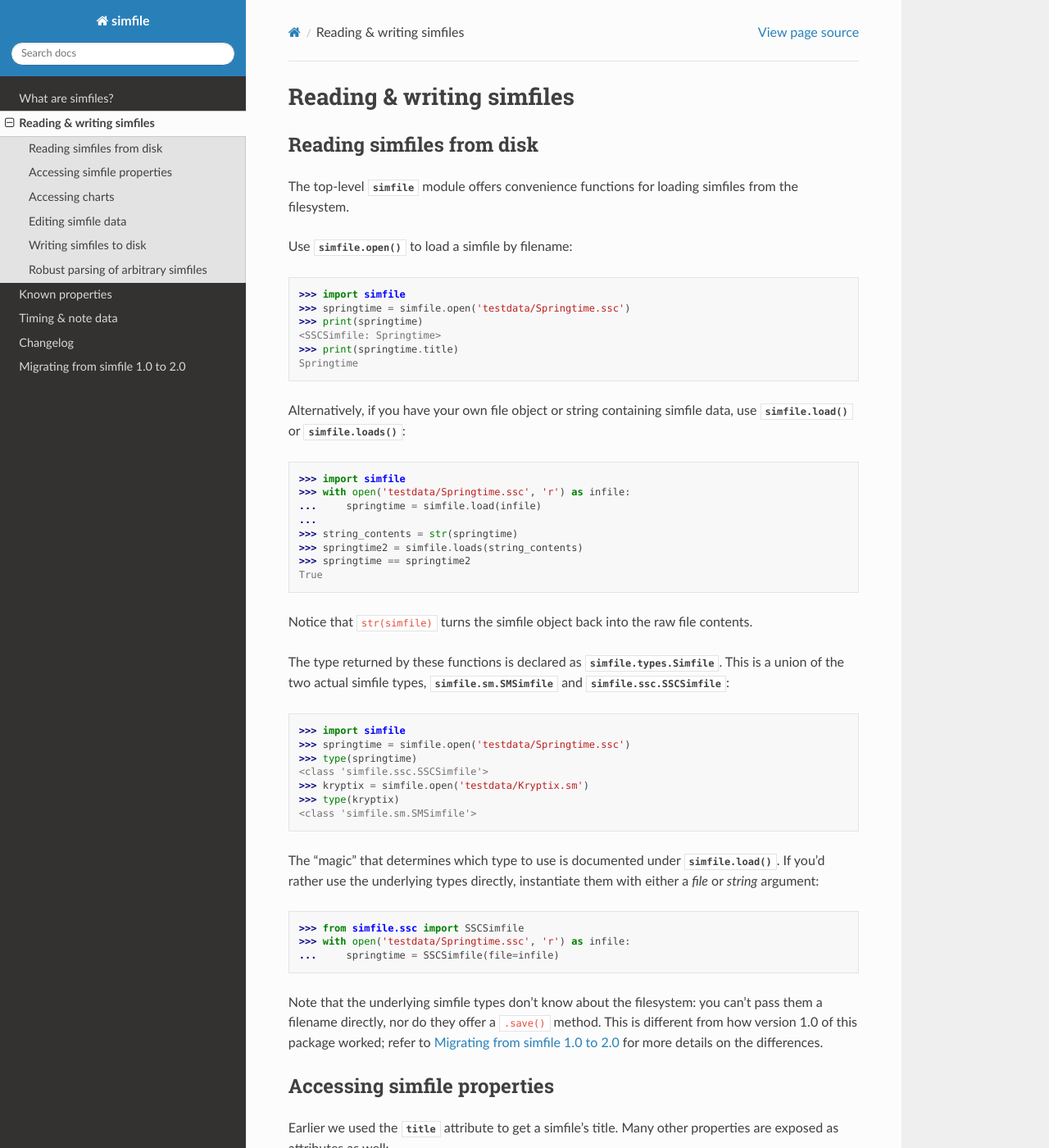
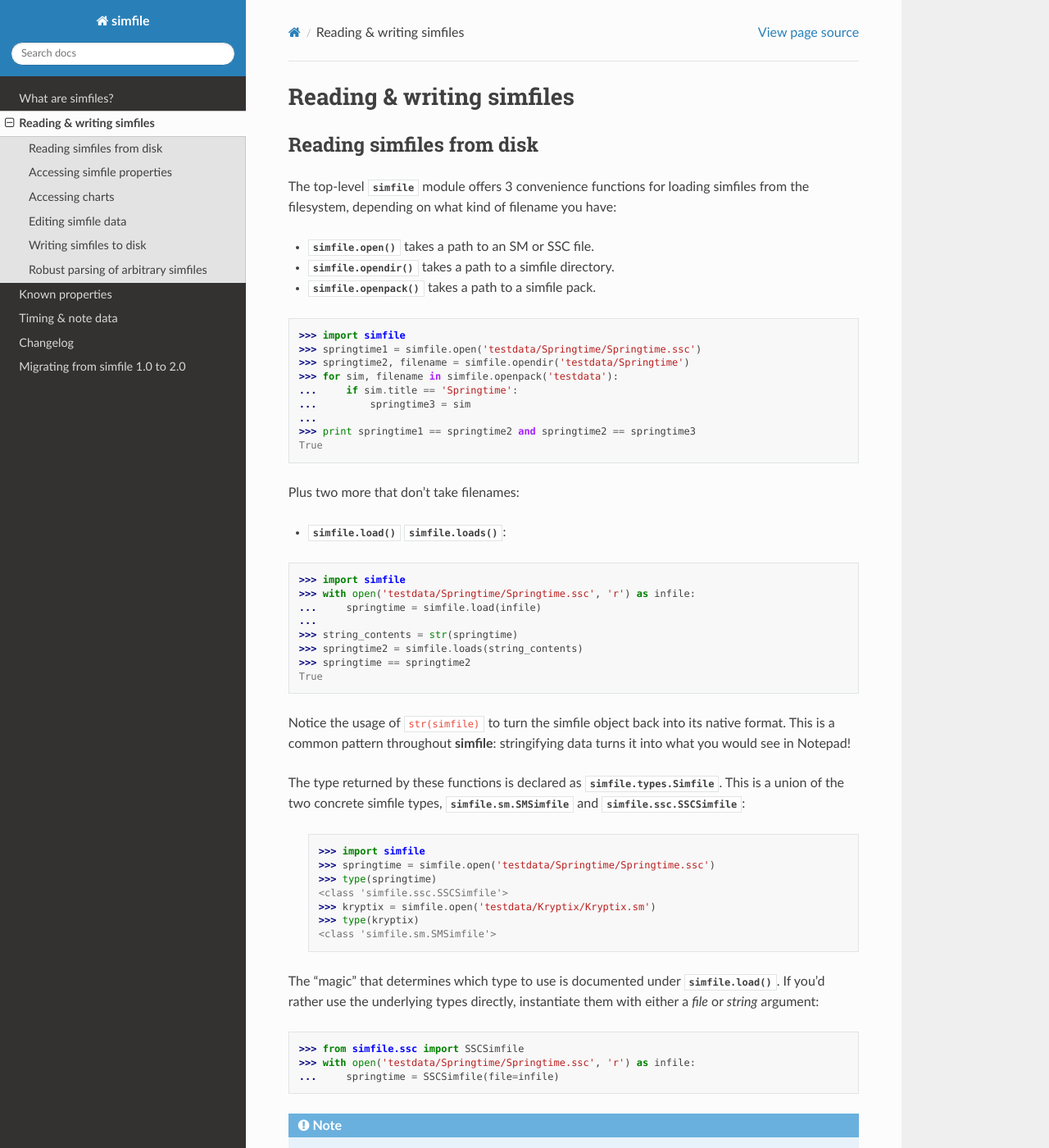
Before and after one commit to garcia/simfile, a Sphinx documentation site: the page built from docs/source/reading-writing.rst, in a window 1280 px wide and 1400 px high. Shown: the whole window at 82% size. Built offline with Sphinx 7.4.7 and the Read the Docs theme 2.0.0, drawn with Linux system fonts in a browser that asks for light colours; some of the changed text lies outside the part shown.

Commit message:
docs + normalize simfile dirs

```diff
--- a/docs/source/reading-writing.rst
+++ b/docs/source/reading-writing.rst
@@ -6,27 +6,33 @@ Reading & writing simfiles
 Reading simfiles from disk
 --------------------------
 
-The top-level :mod:`simfile` module offers convenience functions for loading
-simfiles from the filesystem.
+The top-level :mod:`simfile` module offers 3 convenience functions for loading
+simfiles from the filesystem, depending on what kind of filename you have:
 
-Use :py:func:`simfile.open` to load a simfile by filename:
+* :func:`simfile.open` takes a path to an SM or SSC file.
+* :func:`simfile.opendir` takes a path to a simfile directory.
+* :func:`simfile.openpack` takes a path to a simfile pack.
 
 .. doctest::
 
     >>> import simfile
-    >>> springtime = simfile.open('testdata/Springtime.ssc')
-    >>> print(springtime)
-    <SSCSimfile: Springtime>
-    >>> print(springtime.title)
-    Springtime
+    >>> springtime1 = simfile.open('testdata/Springtime/Springtime.ssc')
+    >>> springtime2, filename = simfile.opendir('testdata/Springtime')
+    >>> for sim, filename in simfile.openpack('testdata'):
+    ...     if sim.title == 'Springtime':
+    ...         springtime3 = sim
+    ...
+    >>> print springtime1 == springtime2 and springtime2 == springtime3
+    True
 
-Alternatively, if you have your own file object or string containing simfile
-data, use :func:`simfile.load` or :func:`simfile.loads`:
+Plus two more that don't take filenames:
+
+* :func:`simfile.load`  :func:`simfile.loads`:
 
 .. doctest::
 
     >>> import simfile
-    >>> with open('testdata/Springtime.ssc', 'r') as infile:
+    >>> with open('testdata/Springtime/Springtime.ssc', 'r') as infile:
     ...     springtime = simfile.load(infile)
     ...
     >>> string_contents = str(springtime)
@@ -34,20 +40,21 @@ data, use :func:`simfile.load` or :func:`simfile.loads`:
     >>> springtime == springtime2
     True
 
-Notice that :code:`str(simfile)` turns the simfile object back into the raw
-file contents.
+Notice the usage of :code:`str(simfile)` to turn the simfile object back into
+its native format. This is a common pattern throughout **simfile**:
+stringifying data turns it into what you would see in Notepad!
 
 The type returned by these functions is declared as
-:data:`simfile.types.Simfile`. This is a union of the two actual simfile types,
-:class:`simfile.sm.SMSimfile` and :class:`simfile.ssc.SSCSimfile`:
+:data:`simfile.types.Simfile`. This is a union of the two concrete simfile
+types, :class:`simfile.sm.SMSimfile` and :class:`simfile.ssc.SSCSimfile`:
 
-.. doctest::
+ .. doctest::
 
     >>> import simfile
-    >>> springtime = simfile.open('testdata/Springtime.ssc')
+    >>> springtime = simfile.open('testdata/Springtime/Springtime.ssc')
     >>> type(springtime)
     <class 'simfile.ssc.SSCSimfile'>
-    >>> kryptix = simfile.open('testdata/Kryptix.sm')
+    >>> kryptix = simfile.open('testdata/Kryptix/Kryptix.sm')
     >>> type(kryptix)
     <class 'simfile.sm.SMSimfile'>
 
@@ -58,13 +65,17 @@ instantiate them with either a `file` or `string` argument:
 .. doctest::
 
     >>> from simfile.ssc import SSCSimfile
-    >>> with open('testdata/Springtime.ssc', 'r') as infile:
+    >>> with open('testdata/Springtime/Springtime.ssc', 'r') as infile:
     ...     springtime = SSCSimfile(file=infile)
 
-Note that the underlying simfile types don't know about the filesystem: you
-can't pass them a filename directly, nor do they offer a :code:`.save()`
-method. This is different from how version 1.0 of this package worked; refer to
-:ref:`migrating` for more details on the differences.
+.. note::
+
+    These :data:`.Simfile` types don't know about the filesystem; you can't
+    pass them a filename directly, nor do they offer a :code:`.save()`
+    method (see :ref:`writing-simfiles-to-disk` for alternatives).
+    Decoupling this knowledge from the simfile itself enables them to
+    live in-memory, without a corresponding file and without introducing
+    state-specific functionality to the core simfile classes.
 
 Accessing simfile properties
 ----------------------------
@@ -75,7 +86,7 @@ title. Many other properties are exposed as attributes as well:
 .. doctest::
 
     >>> import simfile
-    >>> springtime = simfile.open('testdata/Springtime.ssc')
+    >>> springtime = simfile.open('testdata/Springtime/Springtime.ssc')
     >>> springtime.music
     'Kommisar - Springtime.mp3'
     >>> springtime.samplestart
@@ -96,7 +107,7 @@ extend :code:`OrderedDict` under the hood):
 .. doctest::
 
     >>> import simfile
-    >>> springtime = simfile.open('testdata/Springtime.ssc')
+    >>> springtime = simfile.open('testdata/Springtime/Springtime.ssc')
     >>> springtime['ARTIST']
     'Kommisar'
     >>> springtime['ARTIST'] is springtime.artist
@@ -130,7 +141,7 @@ list under the :attr:`~.BaseSimfile.charts` attribute:
 .. doctest::
 
     >>> import simfile
-    >>> springtime = simfile.open('testdata/Springtime.ssc')
+    >>> springtime = simfile.open('testdata/Springtime/Springtime.ssc')
     >>> len(springtime.charts)
     9
     >>> springtime.charts[0]
@@ -142,7 +153,7 @@ function:
 .. doctest::
 
     >>> import simfile
-    >>> springtime = simfile.open('testdata/Springtime.ssc')
+    >>> springtime = simfile.open('testdata/Springtime/Springtime.ssc')
     >>> list(filter(
     ...     lambda chart: chart.stepstype == 'pump-single' and int(chart.meter) > 20,
     ...     springtime.charts,
@@ -175,7 +186,7 @@ the scenes.
 .. doctest::
 
     >>> import simfile
-    >>> springtime = simfile.open('testdata/Springtime.ssc')
+    >>> springtime = simfile.open('testdata/Springtime/Springtime.ssc')
     >>> springtime.subtitle = '(edited)'
     >>> springtime
     <SSCSimfile: Springtime (edited)>
@@ -194,11 +205,14 @@ data, refer to :ref:`timing-note-data` for an overview of the available classes
 
     >>> import simfile
     >>> from simfile.notes import NoteData
-    >>> springtime = simfile.open('testdata/Springtime.ssc')
+    >>> springtime = simfile.open('testdata/Springtime/Springtime.ssc')
     >>> first_chart = springtime.charts[0]
     >>> notedata = NoteData(first_chart)
     >>> # (...modify the note data...)
     >>> first_chart.notes = str(notedata)
+
+
+.. _writing-simfiles-to-disk:
 
 Writing simfiles to disk
 ------------------------
@@ -208,7 +222,7 @@ read simfiles from the disk, modify them, and then save them, you can use the
 :func:`simfile.mutate` context manager:
 
     >>> import simfile
-    >>> input_filename = 'testdata/Springtime.ssc'
+    >>> input_filename = 'testdata/Springtime/Springtime.ssc'
     >>> with simfile.mutate(
     ...     input_filename,
     ...     backup_filename=f'{input_filename}.old',
@@ -231,7 +245,7 @@ If this workflow doesn't suit your use case, you can serialize to a file object
 using the simfile's :meth:`~simfile.base.BaseSimfile.serialize` method:
 
     >>> import simfile
-    >>> springtime = simfile.open('testdata/Springtime.ssc')
+    >>> springtime = simfile.open('testdata/Springtime/Springtime.ssc')
     >>> springtime.subtitle = '(edited)'
     >>> with open('testdata/Springtime (edit).ssc', 'w', encoding='utf-8') as outfile:
     ...     springtime.serialize(outfile)
@@ -251,7 +265,7 @@ The functions exposed by the top-level :mod:`simfile` module accept a `strict`
 parameter that can be set to False to suppress MSD parser errors:
 
     >>> import simfile
-    >>> springtime = simfile.open('testdata/Springtime.ssc', strict=False)
+    >>> springtime = simfile.open('testdata/Springtime/Springtime.ssc', strict=False)
 
 .. warning::
 
```
Also changed, not shown: simfile/__init__.py (+23 -11 lines), 1 other file.
